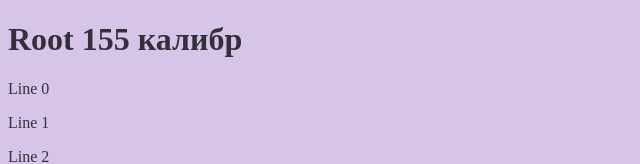
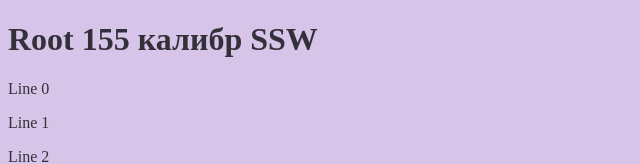
Before and after one commit to bbird5063/gittest.loc, a plain HTML site: page index.html in a window 1280 px wide. Shown: the top 164 px of the page, without its empty margins (0-640 px from the left). Drawn offline with Linux system fonts and the light colour scheme.

Commit message:
калибр SSW

```diff
--- a/index.html
+++ b/index.html
@@ -7,7 +7,7 @@
     <title>Document</title>
 </head>
 <body>
-    <h1>Root 155 калибр</h1>
+    <h1>Root 155 калибр SSW</h1>
     <p>Line 0</p>
     <p>Line 1</p>
     <p>Line 2</p>
```
